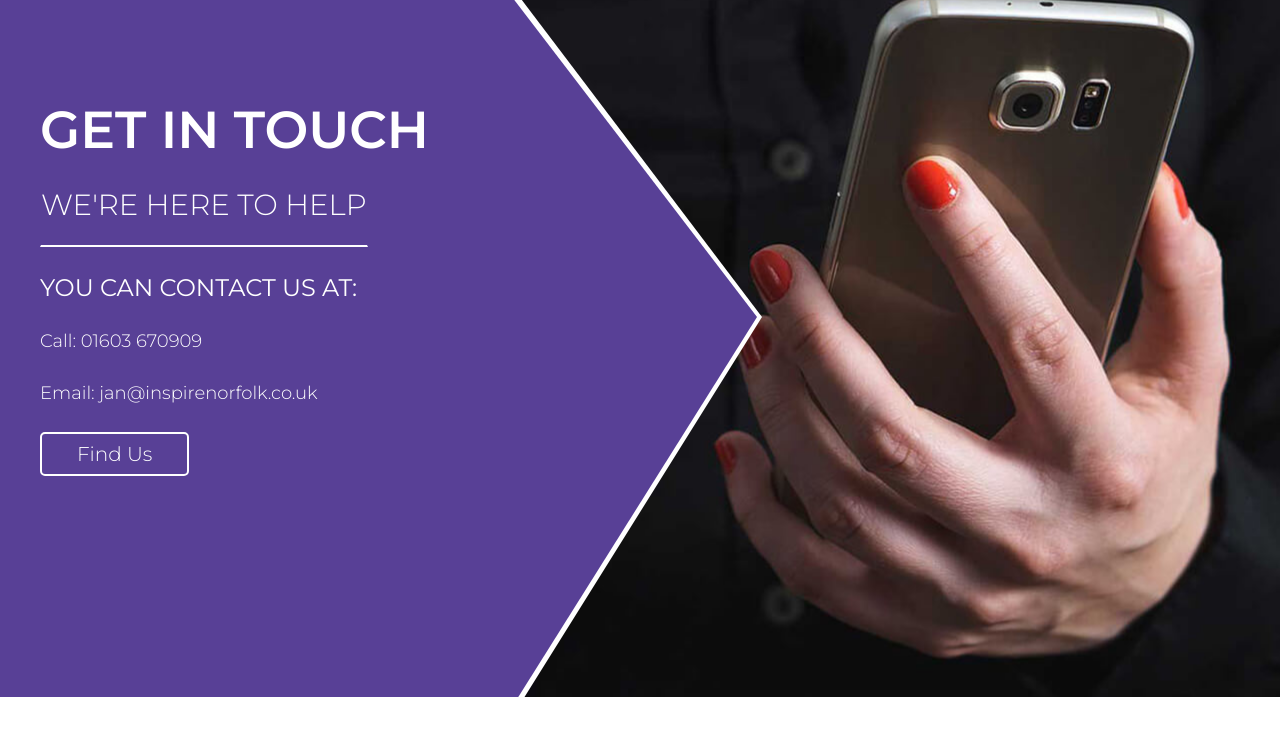
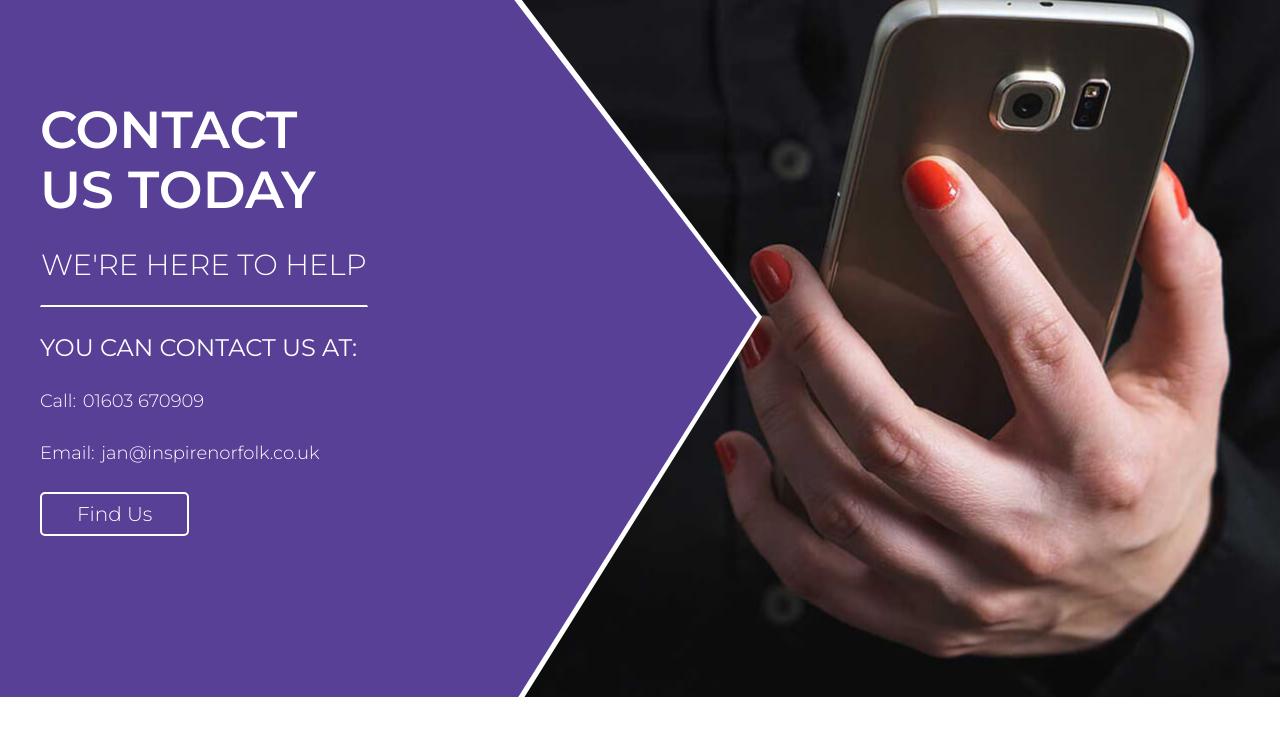
Before and after one commit to jackbate/Inspire-norfolk-pairs-project, a plain HTML site: page contact.html in a window 1280 px wide. Shown: the part 43-772 px from the top of the page. Drawn offline with nearby package versions, Linux system fonts and the light colour scheme.

Commit message:
Fixed layout issues in the banner's text content

```diff
--- a/contact.html
+++ b/contact.html
@@ -59,7 +59,7 @@
 
       <section class="banner" id="banner-contact">
         <div id="banner-content">
-          <h1>Get in touch</h1>
+          <h1>Contact<br>us today</h1>
           <div id="banner-subheading">
             <h2>We're here to help</h2>
           </div>
--- a/scss/partials/common/_banner.scss
+++ b/scss/partials/common/_banner.scss
@@ -20,14 +20,8 @@
 #banner-content {
   position           : absolute;
   z-index            : 100;
-  top                : 0;
+  top                : 10%;
   width              : 100%;
-  /*
-  display: flex;
-  flex-direction: column;
-  align-items: center;
-  justify-content: center;
-  text-align: center;  */
 
   * {
     @include set-content-width;
@@ -82,6 +76,14 @@
         &:hover, &:focus, &:active {
           text-decoration: underline;
         }
+      }
+    }
+
+    address {
+      margin: 0 auto 0 0;
+
+      a {
+        margin: 0 auto 0 2px;
       }
     }
   }
```
Also changed, not shown: services.html (+1 -1 lines), css/style.css, 1 other file.
